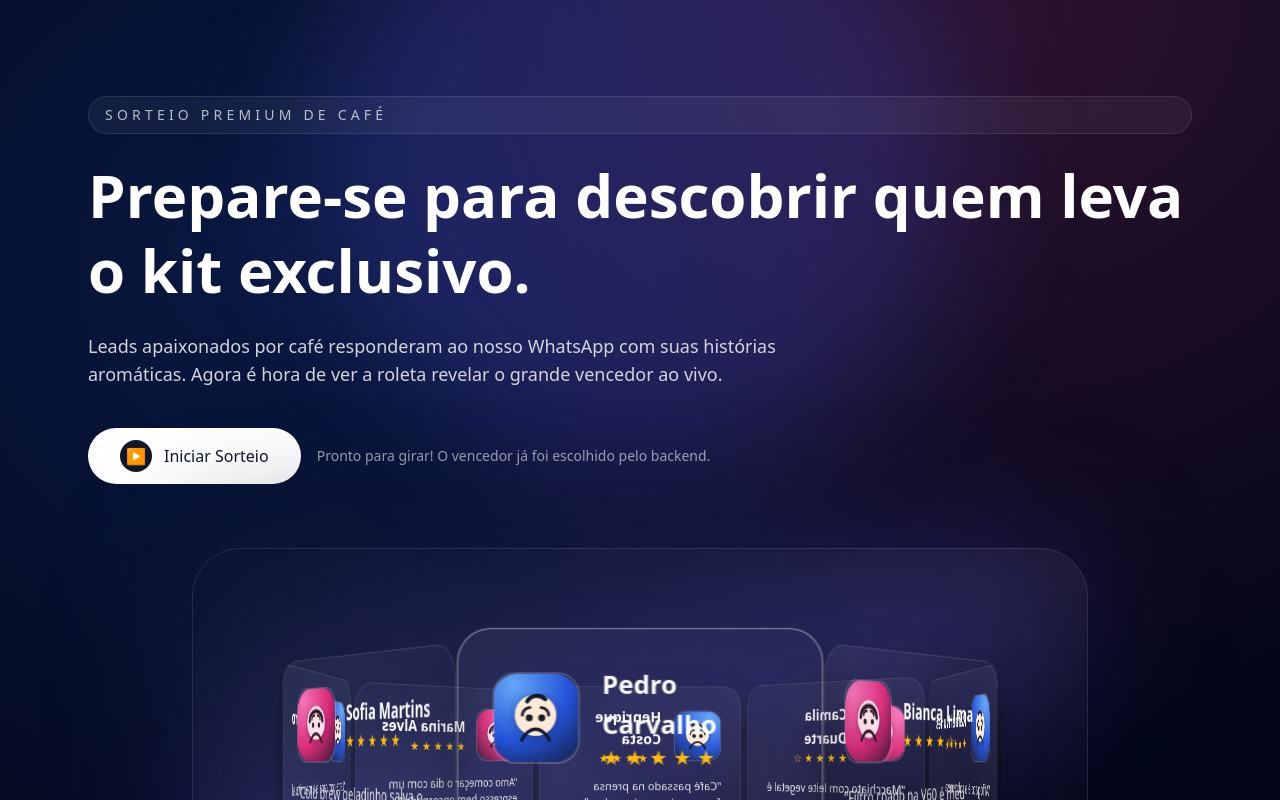
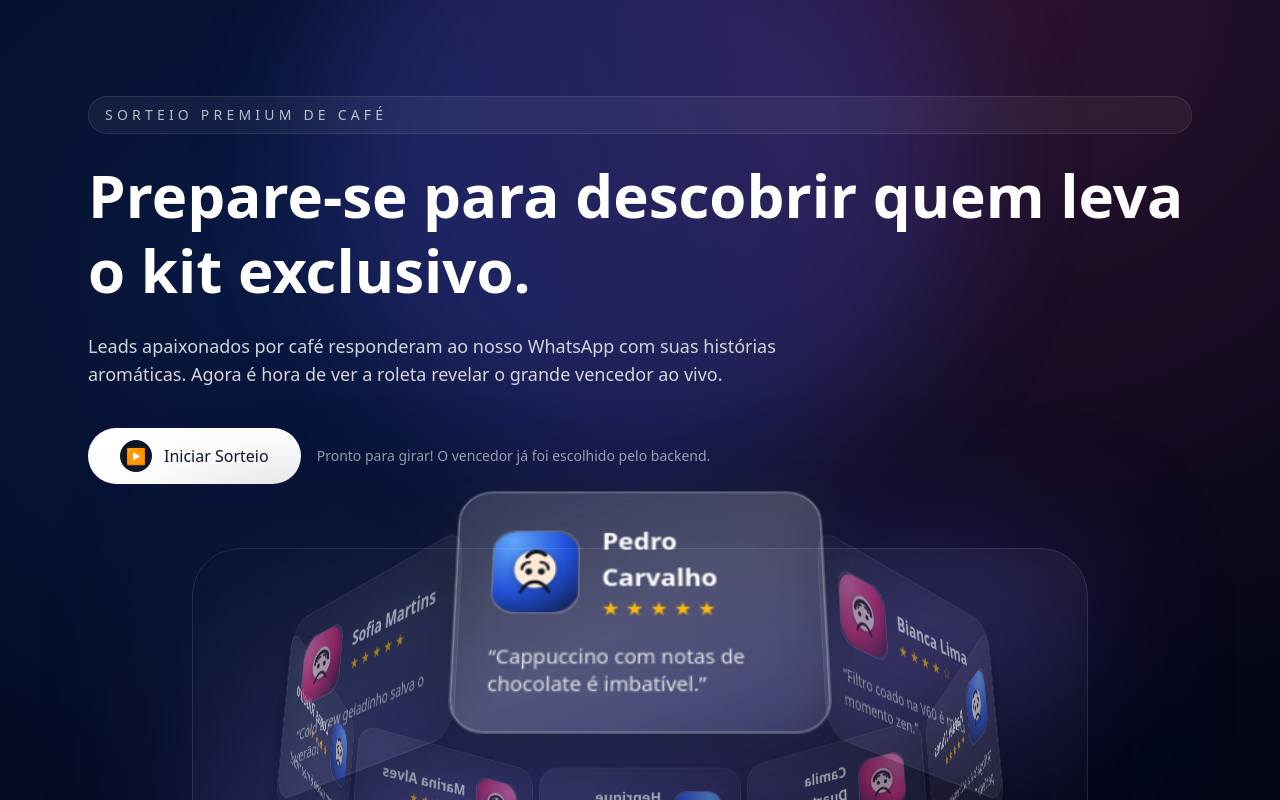
Before and after one commit to alfredokang/app-web-sorteio, a Next.js app: page / in a window 1280 px wide. Shown: the top 800 px of the page. Built offline with nearby package versions, Linux system fonts and the light colour scheme.

Commit message:
Improve readability of carousel winner card

```diff
--- a/app/components/Card.tsx
+++ b/app/components/Card.tsx
@@ -21,11 +21,19 @@ export function Card({ participant, isActive = false }: CardProps) {
 
   return (
     <div
-      className={`group relative rounded-3xl border border-white/10 bg-linear-to-br from-white/5 via-white/2 to-white/5 p-6 shadow-[0_20px_40px_rgba(0,0,0,0.35)] transition-transform duration-500 ${
-        isActive ? "scale-105 border-white/40" : "scale-100 hover:scale-[1.02]"
+      className={`group relative rounded-3xl border bg-linear-to-br p-6 shadow-[0_20px_40px_rgba(0,0,0,0.35)] backdrop-blur-xl transition duration-500 ${
+        isActive
+          ? "border-white/40 from-white/15 via-white/20 to-white/10 scale-105"
+          : "border-white/10 from-white/5 via-white/10 to-white/5 scale-100 hover:scale-[1.02]"
       }`}
     >
-      <div className="absolute inset-0 rounded-3xl bg-white/5 opacity-0 blur-xl transition-opacity duration-500 group-hover:opacity-40" />
+      <div
+        className={`absolute inset-0 rounded-3xl blur-xl transition-opacity duration-500 ${
+          isActive
+            ? "bg-white/10 opacity-40 group-hover:opacity-60"
+            : "bg-white/5 opacity-0 group-hover:opacity-40"
+        }`}
+      />
       <div className="relative flex flex-col gap-4">
         <div className="flex items-center gap-4">
           <div className="relative h-16 w-16 overflow-hidden rounded-2xl border border-white/20 bg-white/5">
--- a/app/components/Carousel3D.tsx
+++ b/app/components/Carousel3D.tsx
@@ -107,11 +107,12 @@ export function Carousel3D({
           className="relative h-[360px] w-[360px] transition-transform duration-500"
           style={{
             transformStyle: "preserve-3d",
-            transform: `rotateY(${rotation}deg)`,
+            transform: `rotateX(18deg) rotateY(${rotation}deg)`,
           }}
         >
           {participants.map((participant, index) => {
             const isActive = winnerId === participant.id && !isSpinning;
+            const depth = radius + (isActive ? 30 : 0);
             return (
               <div
                 key={participant.id}
@@ -119,7 +120,8 @@ export function Carousel3D({
                 style={{
                   transform: `rotateY(${
                     index * anglePerCard
-                  }deg) translateZ(${radius}px)`,
+                  }deg) translateZ(${depth}px)`,
+                  opacity: isActive ? 1 : 0.6,
                 }}
               >
                 <Card participant={participant} isActive={isActive} />
```
